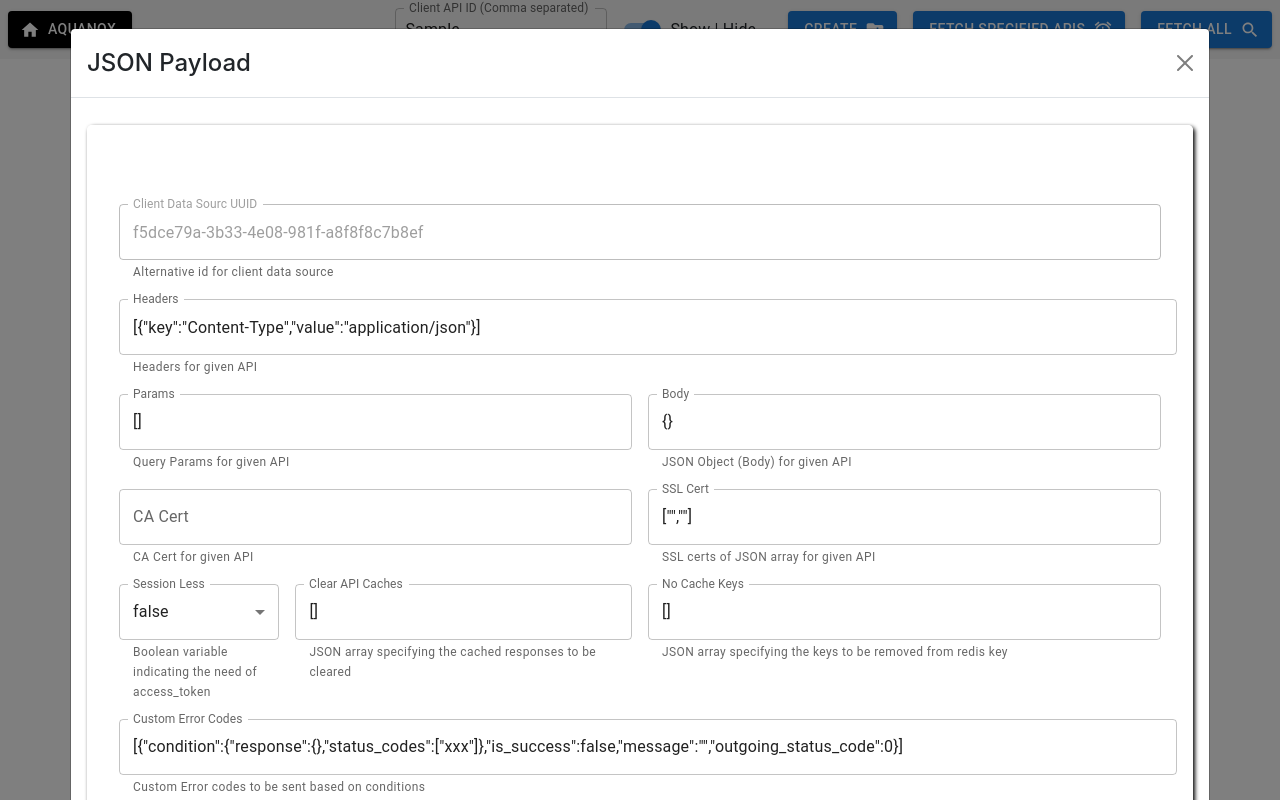
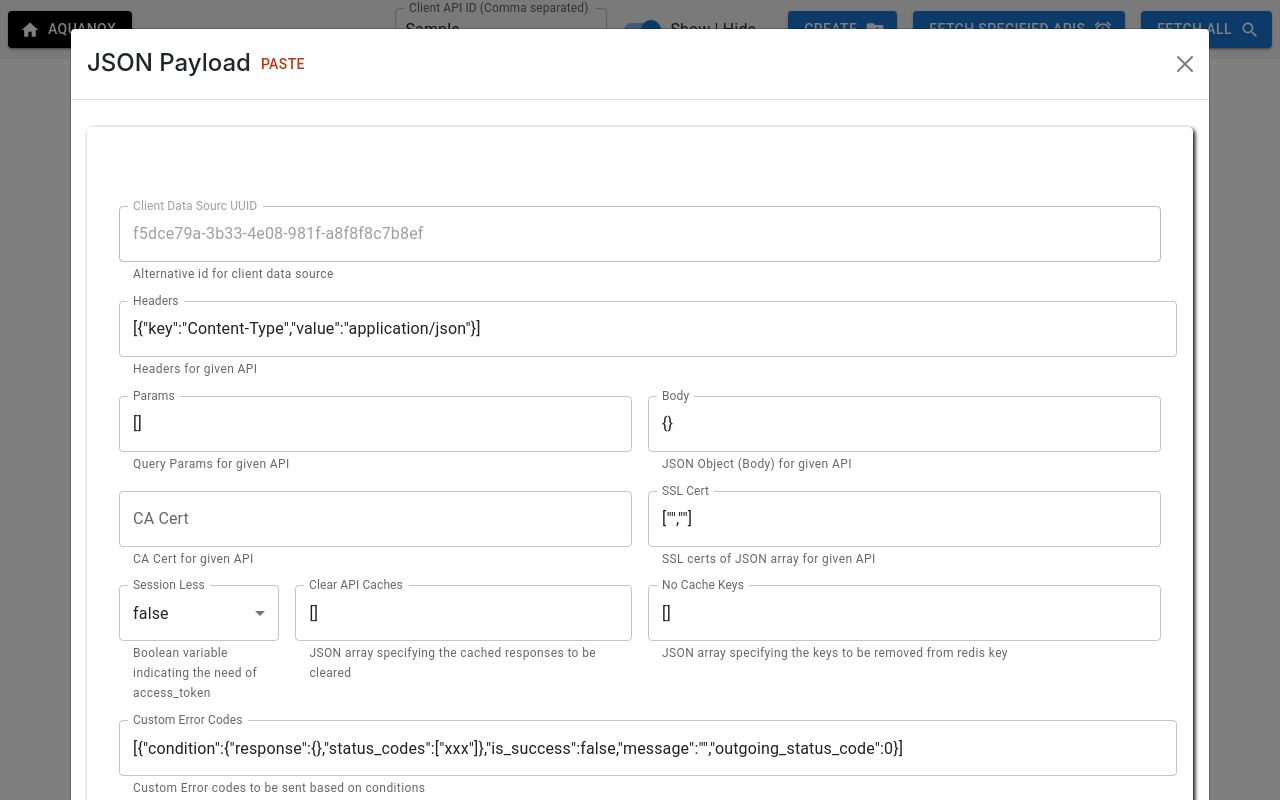
Before and after one commit to sharansaikonda-sureify/aquanox, a React (Create React App) app: page /clientapis in a window 1280 px wide. Both pictures are taken after typing "Sample" into the empty fields and a click on the button "CREATE". Built offline with nearby package versions, Linux system fonts and the light colour scheme; the HTML template or start-up script is replaced by a standard one.

Commit message:
add pasting functionality to popup

```diff
--- a/src/components/ClientAPIComponent/CreateClientAPIModal/CreateClientAPIModal.js
+++ b/src/components/ClientAPIComponent/CreateClientAPIModal/CreateClientAPIModal.js
@@ -1,6 +1,7 @@
 // Packages
 import React, { useEffect, useState } from "react";
 import { Modal } from "react-bootstrap";
+import { v4 as uuidv4 } from "uuid";
 
 // Custom Objects
 import { ClientAPI } from "../../../constants/clientapi";
@@ -14,6 +15,9 @@ import { Stack, Button } from "@mui/material";
 // Material UI Icons
 import { Check, Close } from "@mui/icons-material";
 
+// Material UI Colors
+import { deepOrange } from "@mui/material/colors";
+
 const CreateClientAPIModal = ({
   createNewClientAPI,
   createMappingState,
@@ -24,6 +28,18 @@ const CreateClientAPIModal = ({
 }) => {
   const [data, setData] = useState(new ClientAPI(createMappingState.mapping));
 
+  const pasteMappings = async (e) => {
+    try {
+      const copiedDataStr = await navigator.clipboard.readText();
+      const copiedData = JSON.parse(copiedDataStr);
+      const mapping = new ClientAPI(copiedData);
+      mapping.client_data_source_uuid = uuidv4();
+      setData(mapping);
+    } catch (e) {
+      setErrorState({ error: e, showModal: true });
+    }
+  };
+
   // Reset state when modal is closed
   useEffect(() => {
     setData(new ClientAPI(createMappingState.mapping));
@@ -32,7 +48,20 @@ const CreateClientAPIModal = ({
   return (
     <Modal size="xl" show={createMappingState.showModal} onHide={closeModal}>
       <Modal.Header closeButton>
-        <Modal.Title>JSON Payload</Modal.Title>
+        <Modal.Title>
+          JSON Payload
+          <Button
+            sx={{
+              color: deepOrange[900],
+              "&:hover": {
+                color: deepOrange[800],
+              },
+            }}
+            onClick={pasteMappings}
+          >
+            Paste
+          </Button>
+        </Modal.Title>
       </Modal.Header>
       <Modal.Body>
         <ClientAPIObjectMapping
--- a/src/components/SureifyObjectMappingComponent/CreateMappingModal/CreateMappingModal.js
+++ b/src/components/SureifyObjectMappingComponent/CreateMappingModal/CreateMappingModal.js
@@ -1,6 +1,7 @@
 // Packages
 import React, { useEffect, useState } from "react";
 import { Modal } from "react-bootstrap";
+import { v4 as uuidv4 } from "uuid";
 
 // Custom Objects
 import { SureifyObjectMapping } from "../../../constants/som";
@@ -14,11 +15,26 @@ import { Check, Close } from "@mui/icons-material";
 // Material UI Components
 import { Button, Stack } from "@mui/material";
 
+// Material UI Colors
+import { deepOrange } from "@mui/material/colors";
+
 const CreateMappingModal = React.memo(
   ({ createNewMappings, createMappingState, closeModal, setErrorState }) => {
     const [data, setData] = useState(
       new SureifyObjectMapping(createMappingState.mapping)
     );
+
+    const pasteMappings = async (e) => {
+      try {
+        const copiedDataStr = await navigator.clipboard.readText();
+        const copiedData = JSON.parse(copiedDataStr);
+        const mapping = new SureifyObjectMapping(copiedData.mappings[0]);
+        mapping.mapping_id = uuidv4();
+        setData(mapping);
+      } catch (e) {
+        setErrorState({ error: e, showModal: true });
+      }
+    };
 
     // Reset state when modal is closed
     useEffect(() => {
@@ -28,7 +44,20 @@ const CreateMappingModal = React.memo(
     return (
       <Modal size="xl" show={createMappingState.showModal} onHide={closeModal}>
         <Modal.Header closeButton>
-          <Modal.Title>JSON Payload</Modal.Title>
+          <Modal.Title>
+            JSON Payload
+            <Button
+              sx={{
+                color: deepOrange[900],
+                "&:hover": {
+                  color: deepOrange[800],
+                },
+              }}
+              onClick={pasteMappings}
+            >
+              Paste
+            </Button>
+          </Modal.Title>
         </Modal.Header>
         <Modal.Body>
           <ObjectMapping
```
